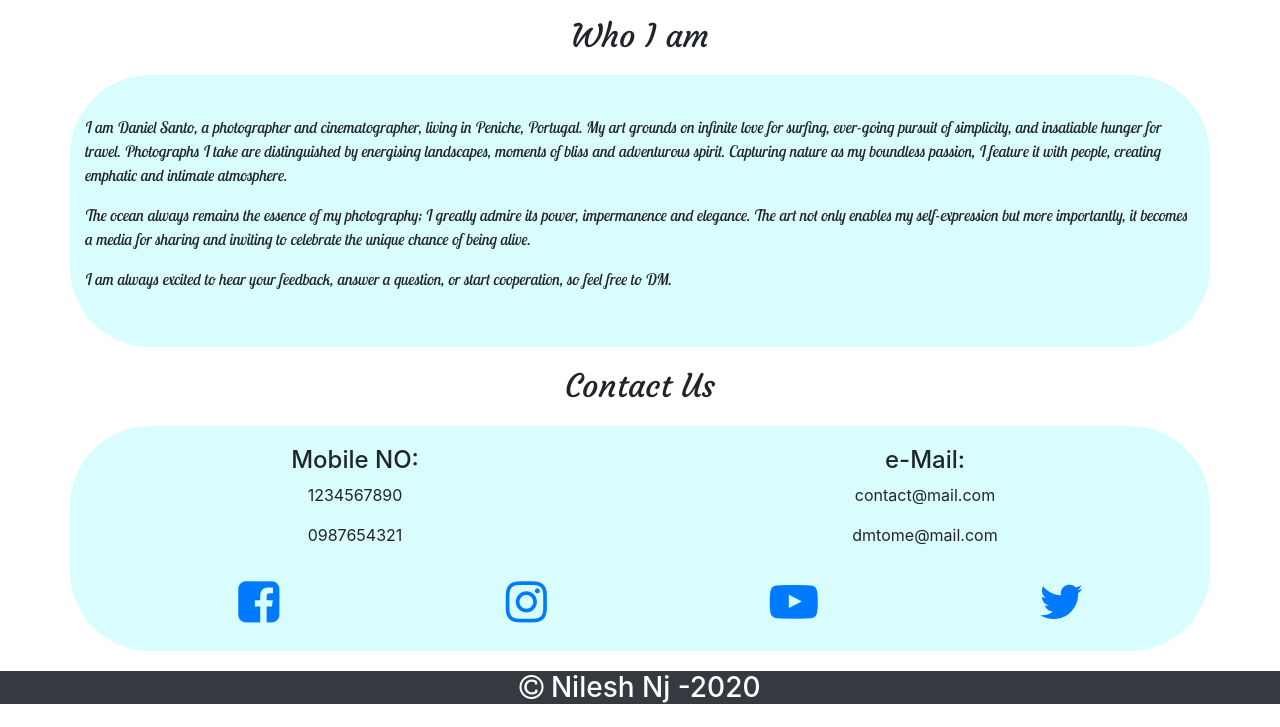
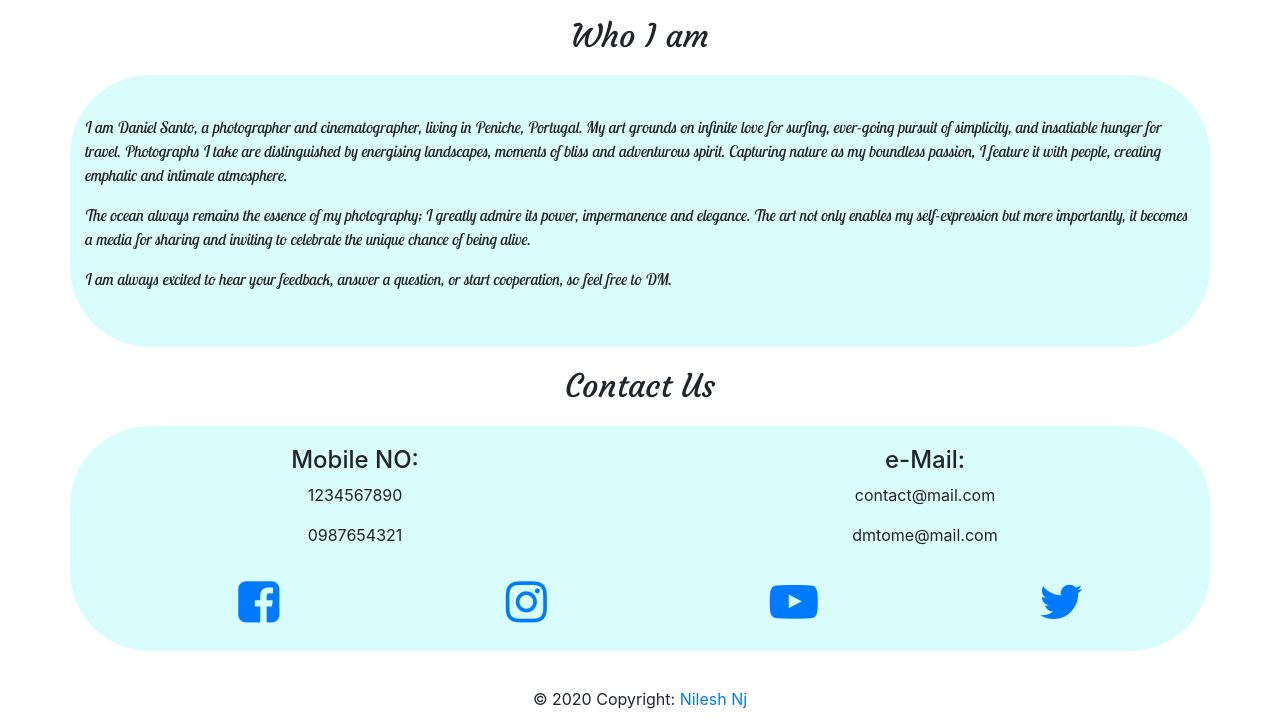
Before and after one commit to thenileshnj/piclic.github.io, a plain HTML site: page index.html in a window 1280 px wide. Shown: the part 2448-3175 px from the top of the page. Drawn offline with nearby package versions, Linux system fonts and the light colour scheme.

Commit message:
Update index.html

```diff
--- a/index.html
+++ b/index.html
@@ -238,8 +238,8 @@
 			</div>
 		</div>
 
-		<div class="copyright bg-dark text-white">
-			<h3><i class="fa fa-copyright" aria-hidden="true"></i> Nilesh Nj -2020</h3>
+		<div class="footer-copyright text-center py-3">© 2020 Copyright:
+			<a href="#"> Nilesh Nj</a>
 		</div>
 
 
```
